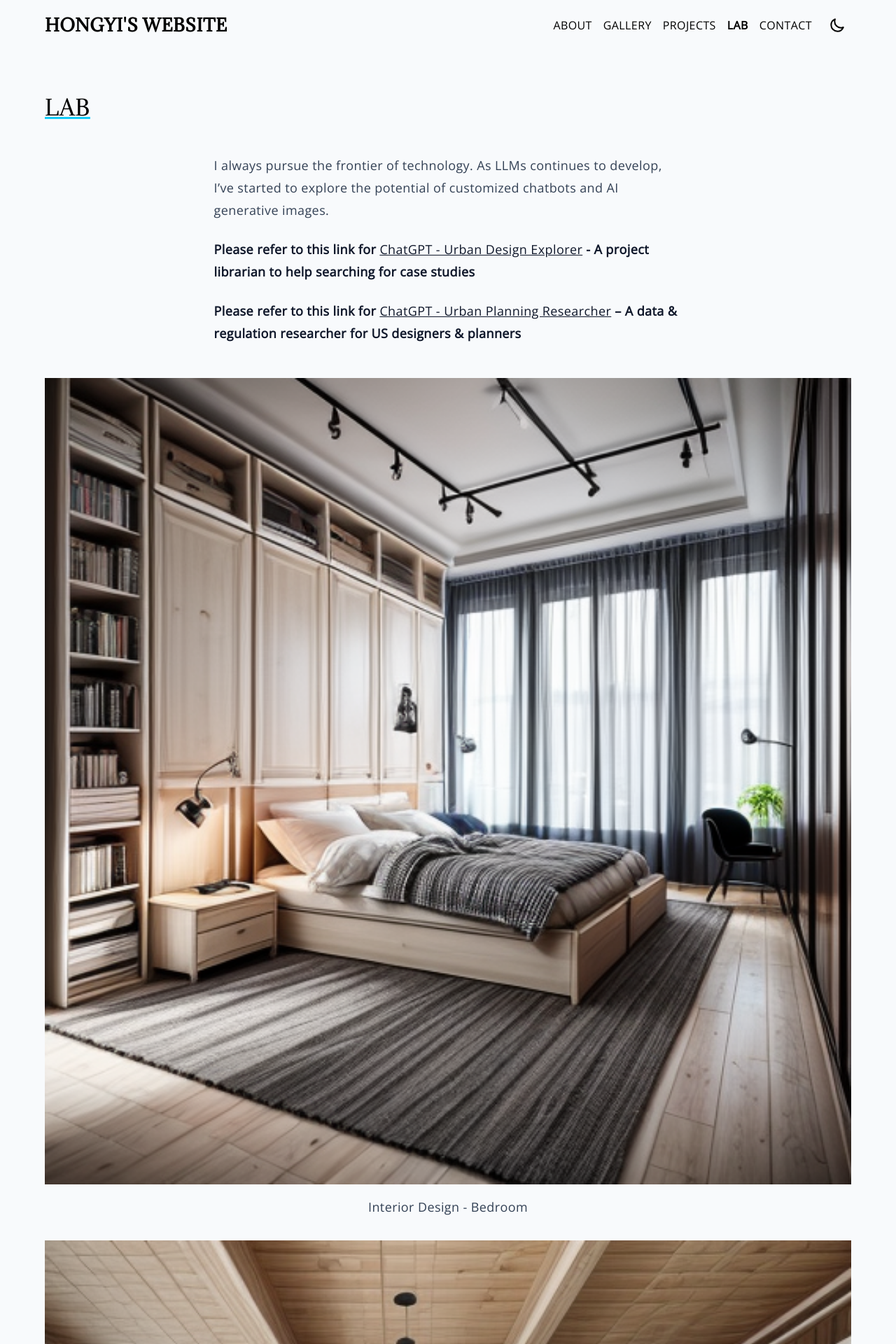
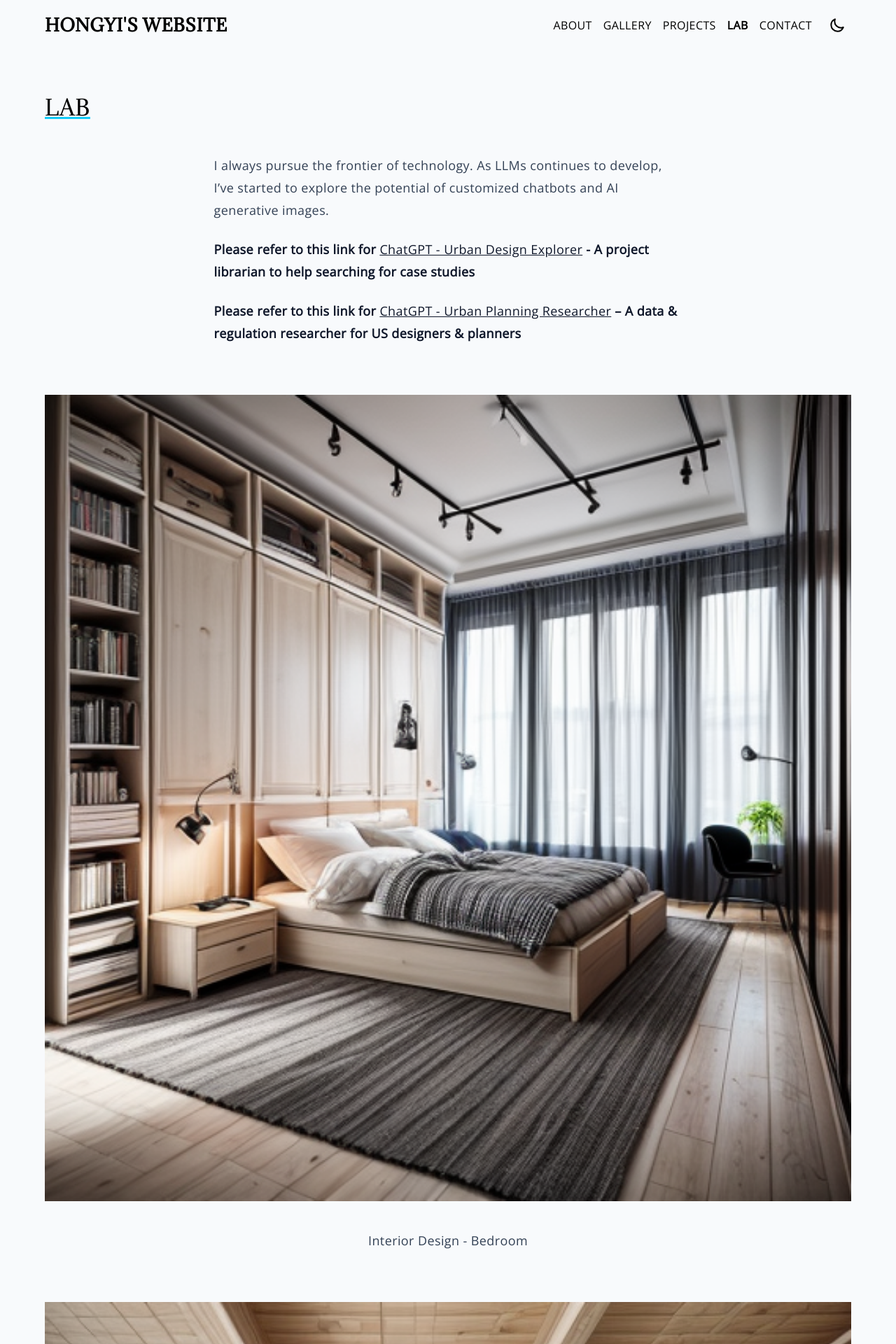
Before and after one commit to hongyili-hl/hongyili-hl.github.io, a Jekyll site: the page built from sample.md, in a window 1280 px wide. Shown: the top 1920 px of the page at 70% size. Built offline with Jekyll 4.4.1, drawn with Linux system fonts in a browser that asks for light colours.

Commit message:
Update tags.html

```diff
--- a/_layouts/tags.html
+++ b/_layouts/tags.html
@@ -12,58 +12,58 @@ layout: base
       {{ content }}
     </article>
   </div>
-  <div class="flex justify-center py-2 md:py-4">
+  <div class="flex justify-center py-4 md:py-8">
     <div class="imag">
       <div class="imshar" onclick="fn()"></div>
       <img src="/assets/images/Bedroom.png" alt="" class="basis-2/6  w-11/12 md:w-5/12 p-2 md:px-0" style="-webkit-touch-callout: none;-webkit-user-select: none;-moz-user-select: none;-ms-user-select: none;user-select: none">
     </div>
   </div>
-  <div class="flex justify-center pb-2 md:pb-4">
+  <div class="flex justify-center pb-4 md:pb-8">
     <p class="prose md:prose-lg prose-p:font-extralight prose-headings:font-light prose-slate dark:prose-invert prose-img:mx-auto prose-img:w-2/3">
       Interior Design - Bedroom
     </p>
   </div>
-  <div class="flex justify-center py-2 md:py-4">
+  <div class="flex justify-center py-4 md:py-8">
     <div class="imag">
       <div class="imshar" onclick="fn()"></div>
       <img src="/assets/images/Dining Room.png" alt="" class="basis-2/6  w-11/12 md:w-5/12 p-2 md:px-0" style="-webkit-touch-callout: none;-webkit-user-select: none;-moz-user-select: none;-ms-user-select: none;user-select: none">
     </div>
   </div>
-  <div class="flex justify-center pb-2 md:pb-4">
+  <div class="flex justify-center pb-4 md:pb-8">
     <p class="prose md:prose-lg prose-p:font-extralight prose-headings:font-light prose-slate dark:prose-invert prose-img:mx-auto prose-img:w-2/3">
       Interior Design - Dining Room
     </p>
   </div>
-  <div class="flex justify-center py-2 md:py-4">
+  <div class="flex justify-center py-4 md:py-8">
     <div class="imag">
       <div class="imshar" onclick="fn()"></div>
       <img src="/assets/images/Coffee Car.png" alt="" class="basis-2/6  w-11/12 md:w-5/12 p-2 md:px-0" style="-webkit-touch-callout: none;-webkit-user-select: none;-moz-user-select: none;-ms-user-select: none;user-select: none">
     </div>
   </div>
-  <div class="flex justify-center pb-2 md:pb-4">
+  <div class="flex justify-center pb-4 md:pb-8">
     <p class="prose md:prose-lg prose-p:font-extralight prose-headings:font-light prose-slate dark:prose-invert prose-img:mx-auto prose-img:w-2/3">
       Industrial Design - Coffee Car
     </p>
   </div>
-  <div class="flex justify-center py-2 md:py-4">
+  <div class="flex justify-center py-4 md:py-8">
     <div class="imag">
       <div class="imshar" onclick="fn()"></div>
       <img src="/assets/images/Streetscape.png" alt="" class="basis-2/6  w-11/12 md:w-5/12 p-2 md:px-0" style="-webkit-touch-callout: none;-webkit-user-select: none;-moz-user-select: none;-ms-user-select: none;user-select: none">
      </div>
   </div>
-  <div class="flex justify-center pb-2 md:pb-4">
+  <div class="flex justify-center pb-4 md:pb-8">
     <p class="prose md:prose-lg prose-p:font-extralight prose-headings:font-light prose-slate dark:prose-invert prose-img:mx-auto prose-img:w-2/3">
       Streetscape Restoration
     </p>
   </div>
   </div>
-  <div class="flex justify-center py-2 md:py-4">
+  <div class="flex justify-center py-4 md:py-8">
     <div class="imag">
       <div class="imshar" onclick="fn()"></div>
       <img src="/assets/images/Campus Planning.jpg" alt="" class="basis-2/6  w-11/12 md:w-5/12 p-2 md:px-0" style="-webkit-touch-callout: none;-webkit-user-select: none;-moz-user-select: none;-ms-user-select: none;user-select: none">
     </div>
   </div>
-  <div class="flex justify-center pb-2 md:pb-4">
+  <div class="flex justify-center pb-4 md:pb-8">
     <p class="prose md:prose-lg prose-p:font-extralight prose-headings:font-light prose-slate dark:prose-invert prose-img:mx-auto prose-img:w-2/3">
       Campus Planning
     </p>
```
